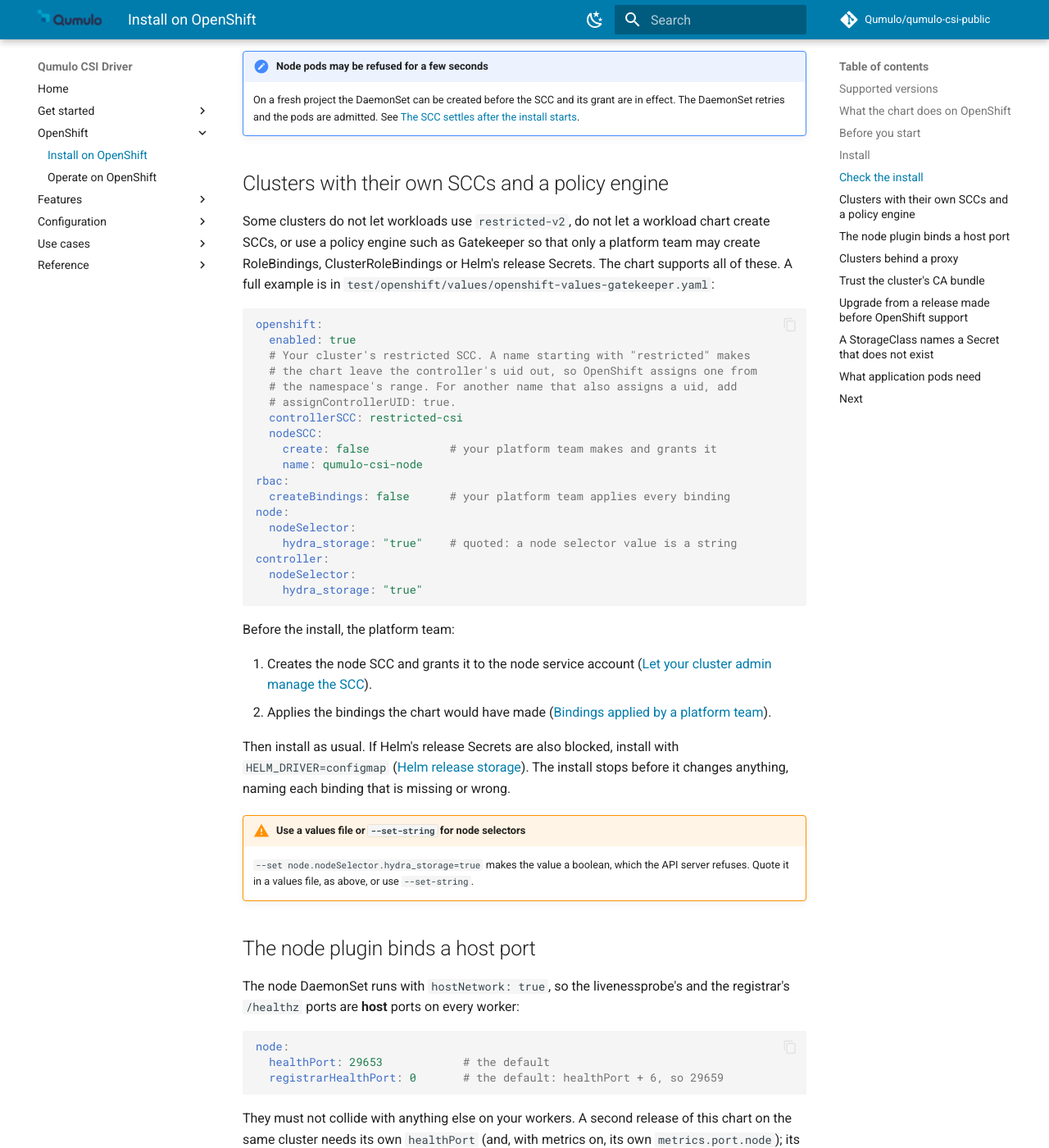
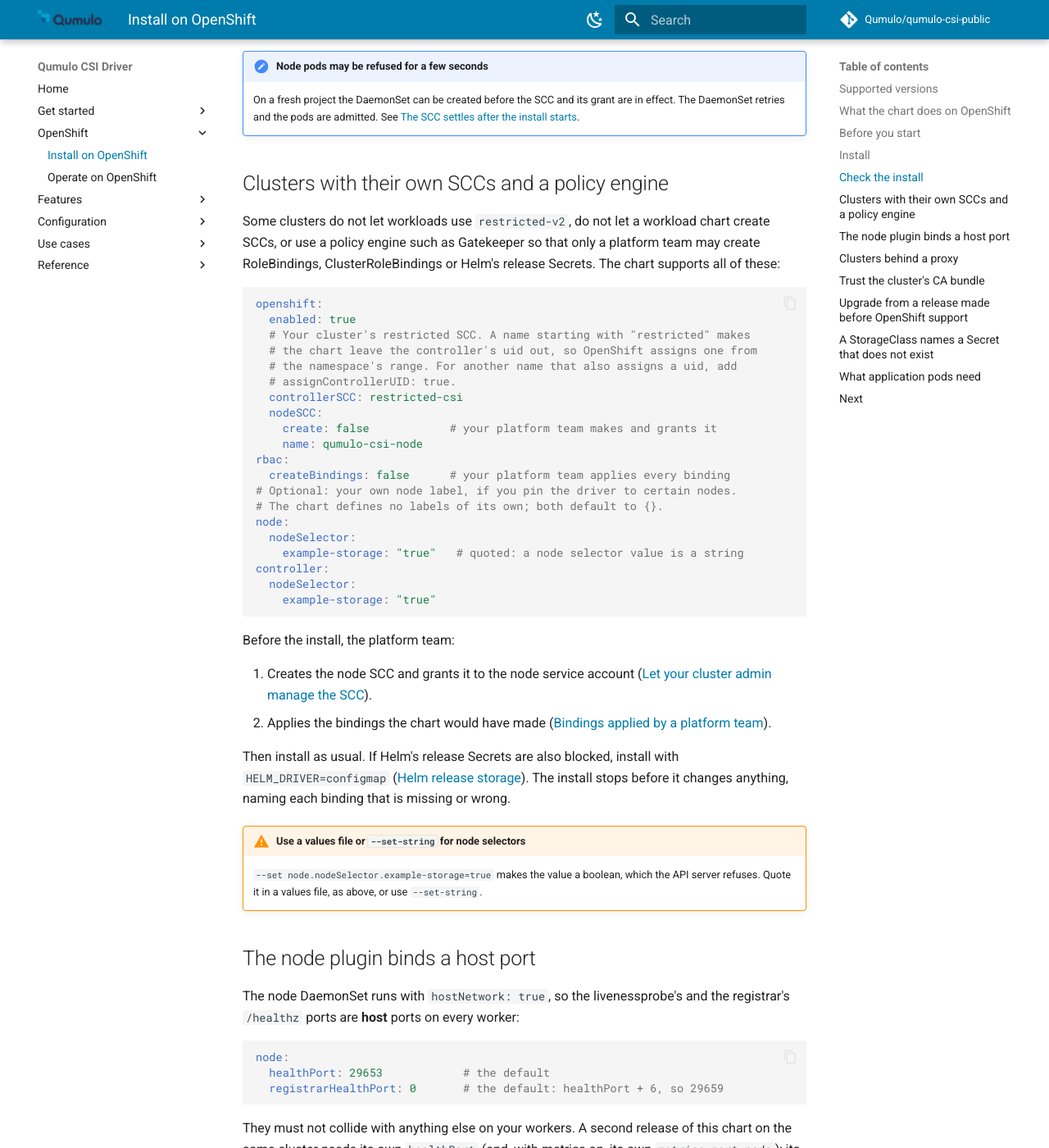
Before and after one commit to Qumulo/qumulo-csi-public, an MkDocs documentation site: the page built from docs/get-started/openshift.md, in a window 1280 px wide and 1400 px high, scrolled down 3112 px. Shown: the whole window at 82% size. Built offline with MkDocs 1.6.1 and Material for MkDocs 9.7.7, drawn with Linux system fonts in a browser that asks for light colours; comment, search, counter and statistics services are not loaded.

Commit message:
docs: use a generic node selector label in the OpenShift example
The restricted-SCC/policy-engine values example used `hydra_storage` as a
node selector key. It is not defined by the chart or used anywhere in the
driver, so readers took it for a required setting. Rename it to
`example-storage` and note that the label is the reader's own and optional
(both nodeSelectors default to {}).

Also drop the pointer to test/openshift/values/openshift-values-gatekeeper.yaml,
which does not exist in the driver tree.

````diff
--- a/docs/get-started/openshift.md
+++ b/docs/get-started/openshift.md
@@ -132,8 +132,7 @@ deletes the test pods, so leave out `--logs` (Helm would find no log and exit
 Some clusters do not let workloads use `restricted-v2`, do not let a workload
 chart create SCCs, or use a policy engine such as Gatekeeper so that only a
 platform team may create RoleBindings, ClusterRoleBindings or Helm's release
-Secrets. The chart supports all of these. A full example is in
-`test/openshift/values/openshift-values-gatekeeper.yaml`:
+Secrets. The chart supports all of these:
 
 ```yaml
 openshift:
@@ -148,12 +147,14 @@ openshift:
     name: qumulo-csi-node
 rbac:
   createBindings: false      # your platform team applies every binding
+# Optional: your own node label, if you pin the driver to certain nodes.
+# The chart defines no labels of its own; both default to {}.
 node:
   nodeSelector:
-    hydra_storage: "true"    # quoted: a node selector value is a string
+    example-storage: "true"   # quoted: a node selector value is a string
 controller:
   nodeSelector:
-    hydra_storage: "true"
+    example-storage: "true"
 ```
 
 Before the install, the platform team:
@@ -170,7 +171,7 @@ The install stops before it changes anything, naming each binding that is
 missing or wrong.
 
 !!! warning "Use a values file or `--set-string` for node selectors"
-    `--set node.nodeSelector.hydra_storage=true` makes the value a boolean,
+    `--set node.nodeSelector.example-storage=true` makes the value a boolean,
     which the API server refuses. Quote it in a values file, as above, or use
     `--set-string`.
 
````
